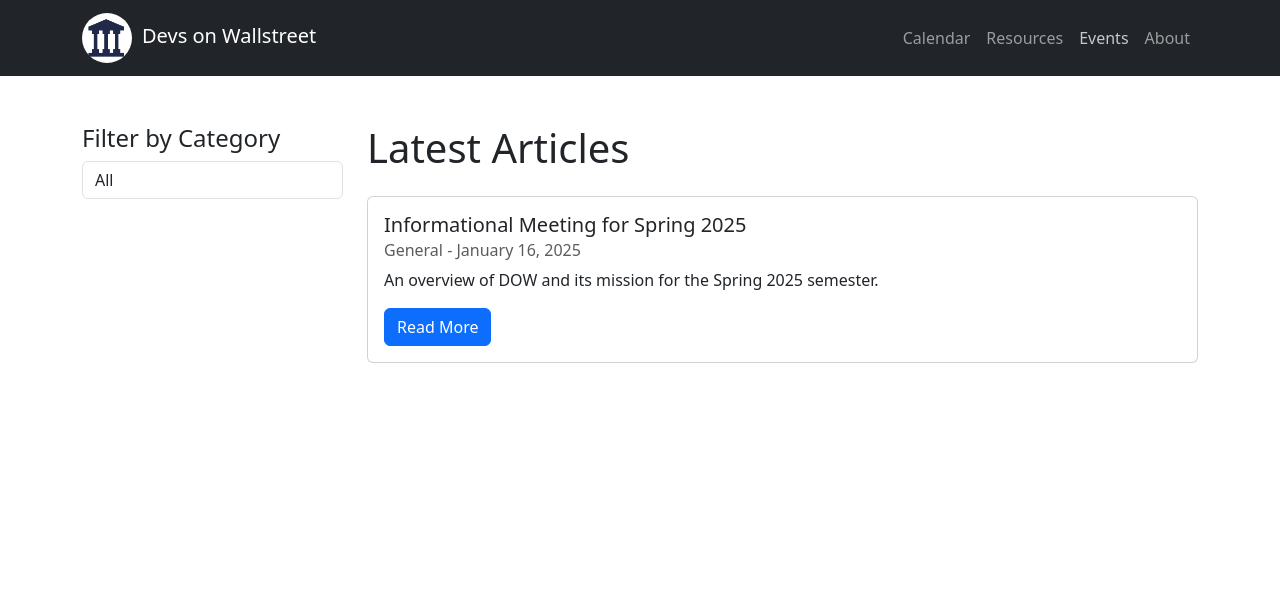
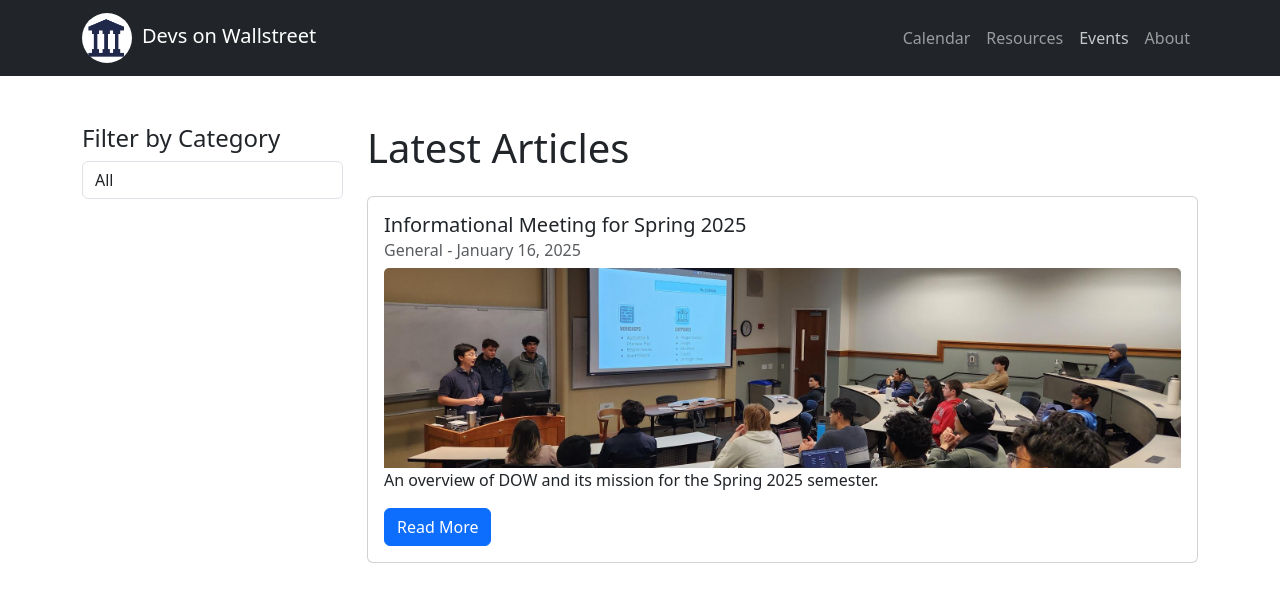
Before and after one commit to Devs-On-Wall-Street/devs-on-wall-street.github.io, a React (Create React App) app: page / in a window 1280 px wide. Both pictures are taken after a click on the button "Events". Shown: the top 602 px of the page. Built offline with nearby package versions, Linux system fonts and the light colour scheme.

Commit message:
image added to events page

```diff
--- a/src/components/news/EventPreview.js
+++ b/src/components/news/EventPreview.js
@@ -1,12 +1,13 @@
 import React from 'react';
 import { Card, Button, Collapse } from 'react-bootstrap';
 
-function ArticlePreview({ title, description, category, date, link, isExpandable, isOpen, onToggle, content  }) {
+function ArticlePreview({ title, description, category, date, link, isExpandable, isOpen, onToggle, content, image  }) {
   return (
     <Card className="mb-4">
       <Card.Body>
         <Card.Title>{title}</Card.Title>
         <Card.Subtitle className="mb-2 text-muted">{category} - {date}</Card.Subtitle>
+        {image && <Card.Img variant="top" src={image} alt={title} style={{ maxHeight: "200px", objectFit: "cover" }} />}
         <Card.Text>{description}</Card.Text>
         {isExpandable ? (
           <>
--- a/src/components/news/EventsPage.js
+++ b/src/components/news/EventsPage.js
@@ -1,6 +1,7 @@
 import React, { useState } from 'react';
 import { Container, Row, Col, Form} from 'react-bootstrap';
 import EventPreview from './EventPreview';
+import infoMeetingImg from '../../components/eventCarousel/spring2025InfoMeeting.jpg';;
 
 function NewsPage() {
   const articles = [
@@ -10,7 +11,7 @@ function NewsPage() {
       category: 'General',
       date: 'January 16, 2025',
       content: 'In this meeting new and returning members were able to get to know each other with fun questions. We discussed what type of events were lined up for the semester along with announcing new policies about attendance and an opportunity for some to potentially tour a company.',
-      image: "../eventCarousel/spring2025InfoMeeting.jpg"
+      image: infoMeetingImg
       //link: '/articles/ai-in-finance'
     },
   ];
@@ -61,6 +62,7 @@ function NewsPage() {
       isOpen={article.title === 'Informational Meeting for Spring 2025' && isGeneralArticleOpen}
       onToggle={article.title === 'Informational Meeting for Spring 2025' ? toggleGeneralArticle : undefined}
       content={article.content} // Pass the full content for expandable articles
+      image={article.image}
     />
   ))}
 </Col>
```
